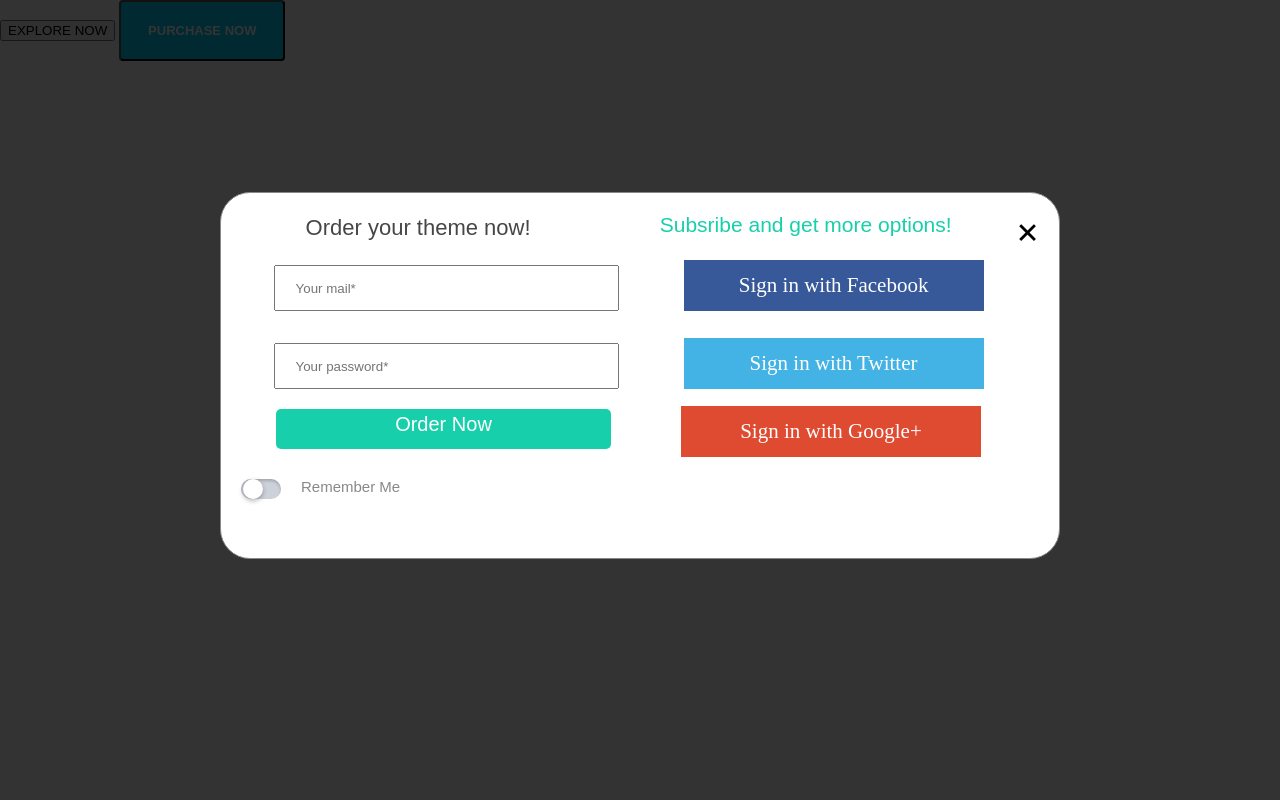
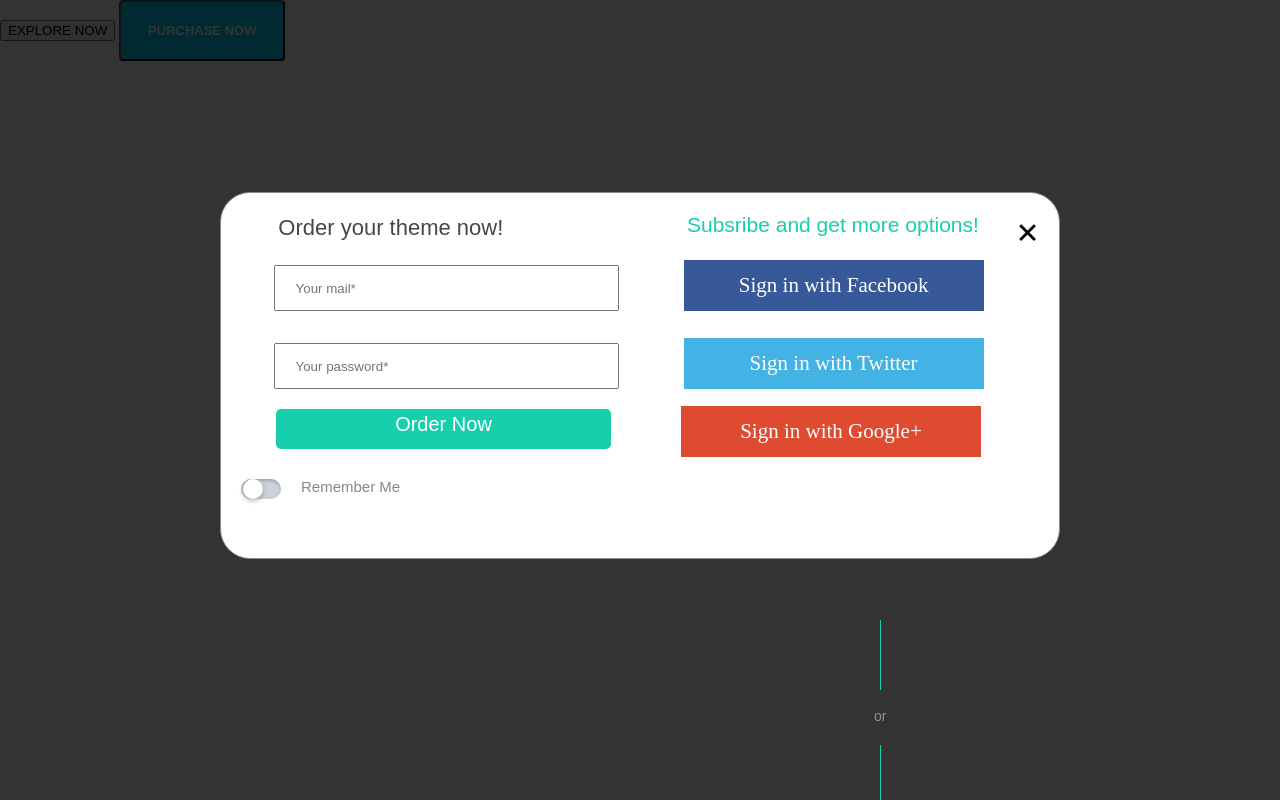
Before and after one commit to kor1k/modal-for-step-ham, a plain HTML site: page src/index.html in a window 1280 px wide. Drawn offline with nearby package versions, Linux system fonts and the light colour scheme.

Commit message:
+palka-ebalka +moral'

```diff
--- a/src/css/style.css
+++ b/src/css/style.css
@@ -23,7 +23,6 @@
     font-size: 40px;
     font-weight: bold;
 }
-
 
 .modal {
     /*display: none;*/
@@ -64,6 +63,7 @@
 }
 
 .modal-title-right {
+    margin-left: 109px;
     font-family: Montserrat, sans-serif;
     color: #18cfab;
     font-size: 21px; /* Приближение из-за подстановки шрифтов */
@@ -71,8 +71,6 @@
     line-height: 24px; /* Приближение из-за подстановки шрифтов */
     text-align: center;
 }
-
-
 
 .facebook-button-test {
     cursor: pointer;
@@ -88,6 +86,7 @@
     color: white;
     background-color: #385999;
 }
+
 .modal-input-1, .modal-input-2, .modal-input-3 {
     display: flex;
     justify-content: space-around;
@@ -125,8 +124,6 @@
     margin-right: 23px;
     background-color: #df4b31;
 }
-
-
 
 .input-1 {
     display: flex;
@@ -243,8 +240,6 @@
     background: #E74B37;
 }
 
-
-
 .check {
     vertical-align: top;
     margin: 0 3px 0 0;
@@ -303,6 +298,29 @@
     left: 20px;
 }
 
-.green-line {
+.green-line-1 {
+    position: absolute;
+    width: 1px;
+    height: 70px;
+    left: 880px;
+    bottom: 110px;
+    background-color: #18cfab;
+}
 
+.text-between-lines {
+    position: absolute;
+    left: 874px;
+    bottom: 77px;
+    font-family: Montserrat, sans-serif;
+    color: #919191;
+    font-size: 14px
 }
+
+.green-line-2 {
+    position: absolute;
+    width: 1px;
+    height: 70px;
+    left: 880px;
+    bottom: -15px;
+    background-color: #18cfab;
+}
--- a/src/index.html
+++ b/src/index.html
@@ -38,7 +38,11 @@
                 <input class="input-2" type="password" maxlength="25" name="password" placeholder="Your password*">
                 <div class="twitter-button-test">Sign in with Twitter</div>
             </div>
-                <div class="green-line"></div>
+
+                <div class="green-line-1"></div>
+                <div class="text-between-lines">or</div>
+                <div class="green-line-2"></div>
+
             <div class="modal-input-3">
                 <div class="modal-button">Order Now</div>
                 <div class="google-plus-button-test">Sign in with Google+</div>
```
